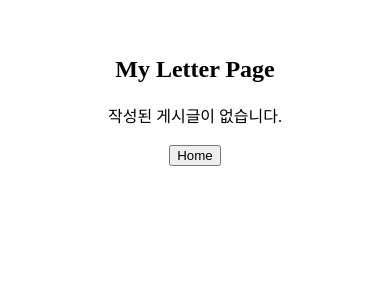
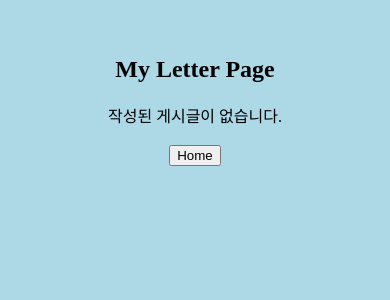
Before and after one commit to JiwonHwang01/Letters_project, a Django app: template letters/templates/letters/my_page.html in a window 390 px wide. Shown: the top 300 px of the page. Run offline with Django 4.2, Linux system fonts and the light colour scheme; the template is opened without the code that fills it, so the values that code supplies are empty.

Commit message:
[test] responsiveness test

```diff
--- a/letters/templates/base.html
+++ b/letters/templates/base.html
@@ -56,6 +56,20 @@
 		.td_title {
 			background-color: #d8d8d8
 		}
+		@media only screen and (max-width: 600px) {
+			/* 모바일 화면에 대한 스타일 지정 */
+			body {
+				background-color: lightblue;
+			}
+		  }
+
+		@media only screen and (min-width: 601px) and (max-width: 1024px) {
+		/* 태블릿 화면에 대한 스타일 지정 */
+		}
+
+		@media only screen and (min-width: 1025px) {
+		/* 데스크탑 화면에 대한 스타일 지정 */
+		}
     </style>
 </head>
 <body>
```
